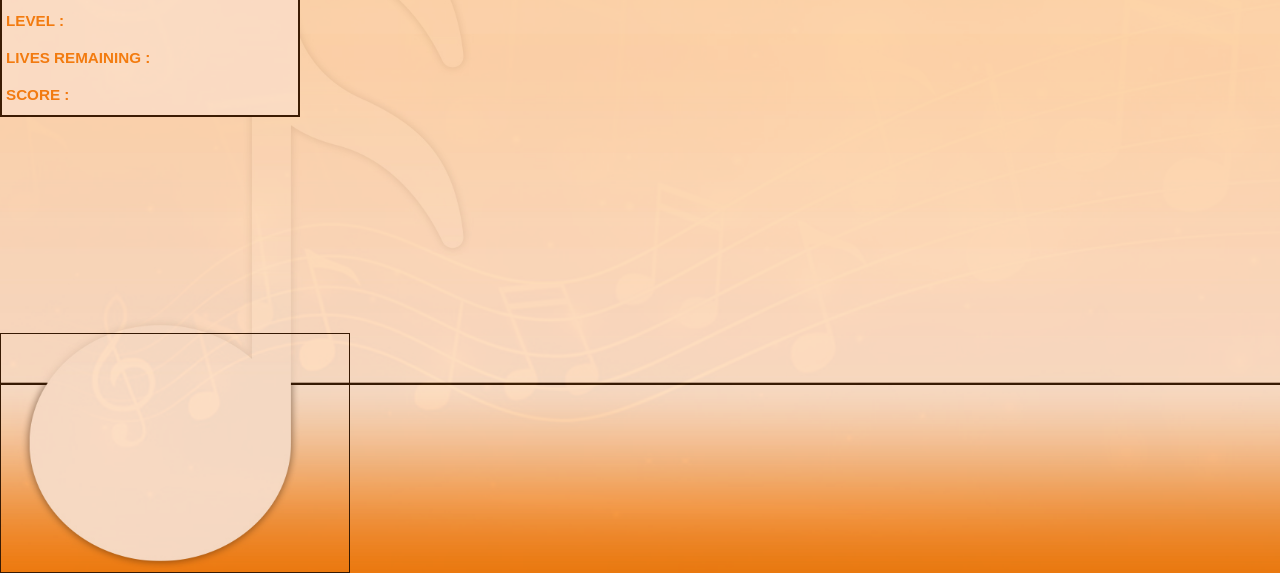
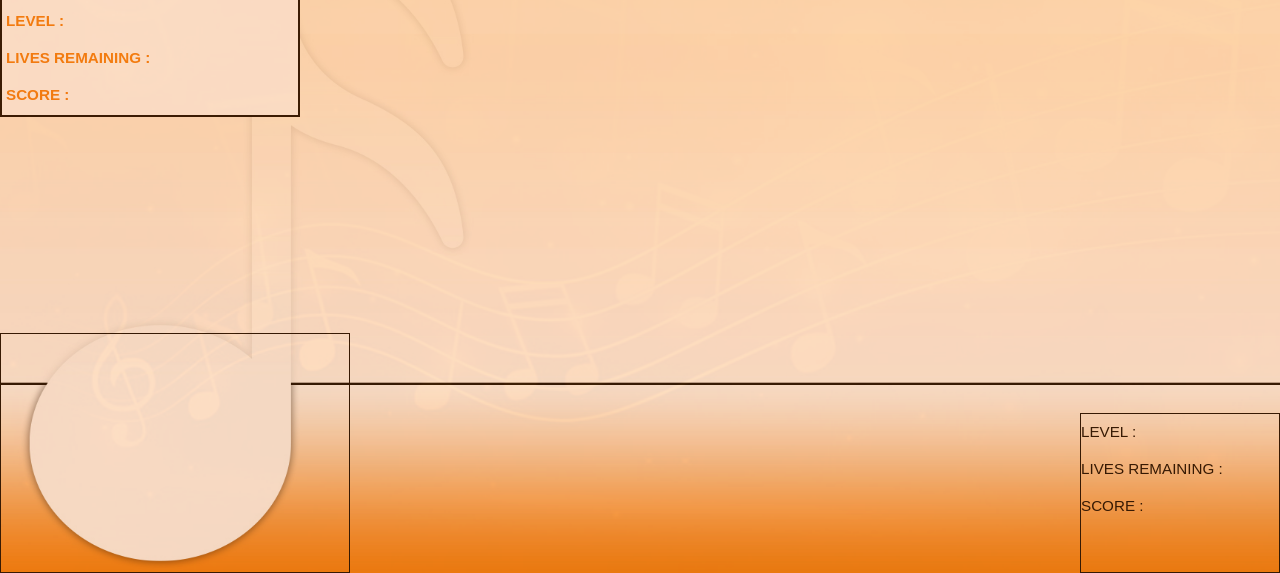
Before and after one commit to forestDev1212/musicGame, a plain HTML site: page index.html in a window 1280 px wide. Shown: the part 227-800 px from the top of the page. Drawn offline with nearby package versions, Linux system fonts and the light colour scheme.

Commit message:
control panel

```diff
--- a/assets/SCSS/Pages/_index.scss
+++ b/assets/SCSS/Pages/_index.scss
@@ -72,6 +72,16 @@ section {
         border: 1px solid black;
         position: absolute;
         bottom: 0px;
+}
+
+
+.control_panel {
+    width : 200px;
+    height: 20vh;
+    border: 1px solid black;
+    position: absolute;
+    bottom: 0px;
+    right: 0px;
 }
 .first_section {
     padding: 100px 0px 0px 0px;
--- a/index.html
+++ b/index.html
@@ -58,6 +58,14 @@
 
     </div>
   </div>
+
+  <div class="control_panel">
+      <ul>
+        <li>LEVEL : <span id="level"></span></li>
+        <li>LIVES REMAINING : <span id="lives_remaining"></span></li>
+        <li>SCORE : <span id="score" ></span></li>
+      </ul>
+  </div>
   <script src="https://code.jquery.com/jquery-3.0.0.min.js"></script>
   <script src="https://code.jquery.com/jquery-migrate-3.0.0.min.js"></script>
   <script src="./assets/js/main.js"></script>
```
Also changed, not shown: assets/SCSS/style.css, 1 other file.
